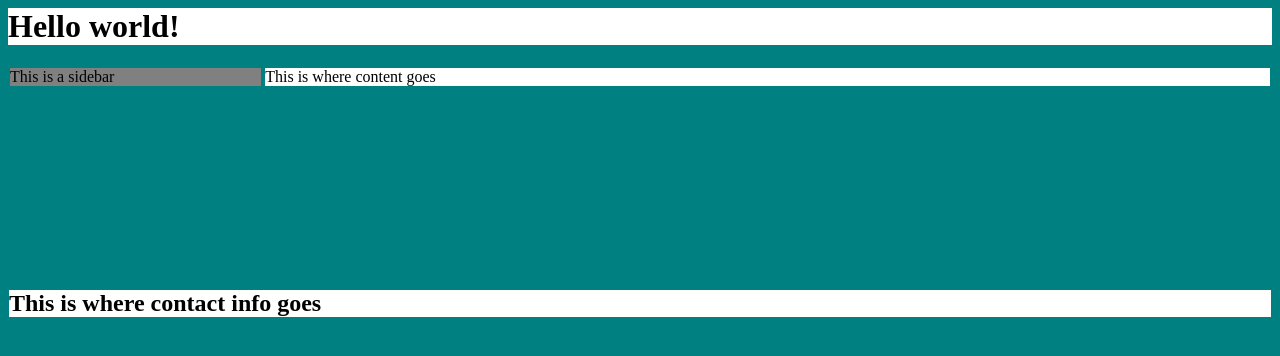
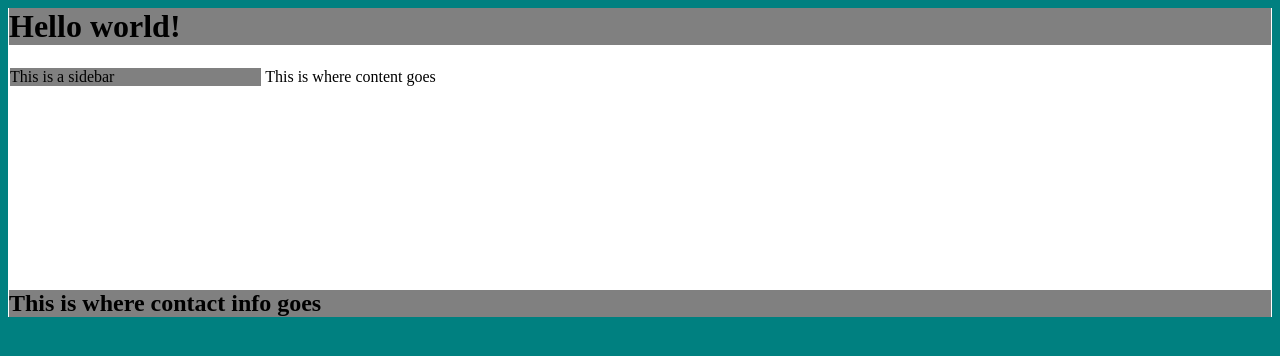
Before and after one commit to ericharper1/Simulated-Conversations, a Django app: page / in a window 1280 px wide. Shown: the top 356 px of the page. Run offline with Django 3.2, Linux system fonts and the light colour scheme.

Commit message:
template update

```diff
--- a/simcon_project/simcon_project/static/css/basic.css
+++ b/simcon_project/simcon_project/static/css/basic.css
@@ -2,9 +2,13 @@ body{
     background-color: teal;
 }
 
+#Page{
+    background-color: white;
+}
+
 #Banner{
-    background-color: white;
-
+    background-color: gray;
+    margin: 1px;
 }
 
 .flex-container{
@@ -27,7 +31,6 @@ body{
 .flex-large{
     padding: 2px;
     width: 80%;
-    min-height: auto;
     min-height: 200px;
 }
 
@@ -35,11 +38,7 @@ body{
     background-color: grey;
 }
 
-#Content{
-    background-color: white;
-}
-
 #Footer{
-    background-color: white;
+    background-color:gray;
     margin: 1px;
 }
--- a/simcon_project/simcon_project/templates/home.html
+++ b/simcon_project/simcon_project/templates/home.html
@@ -2,9 +2,11 @@
 <html lang="en">
     <head>
         <link rel="stylesheet" href="{% static 'css/basic.css' %}">
+        <link rel="stylesheet" href="../static/css/basic.css">
         <title>Simulated Conversations Home</title>
     </head>
     <body>
+        <div id="Page">
             <div id="Banner">
                 <h1> Hello world! </h1>
             </div>
@@ -23,5 +25,6 @@
             <div id="Footer">
                 <h2> This is where contact info goes </h2>
             </div>
+        </div>
     </body>
 </html>
```
Lines whose indentation alone changed are shown as unchanged.
